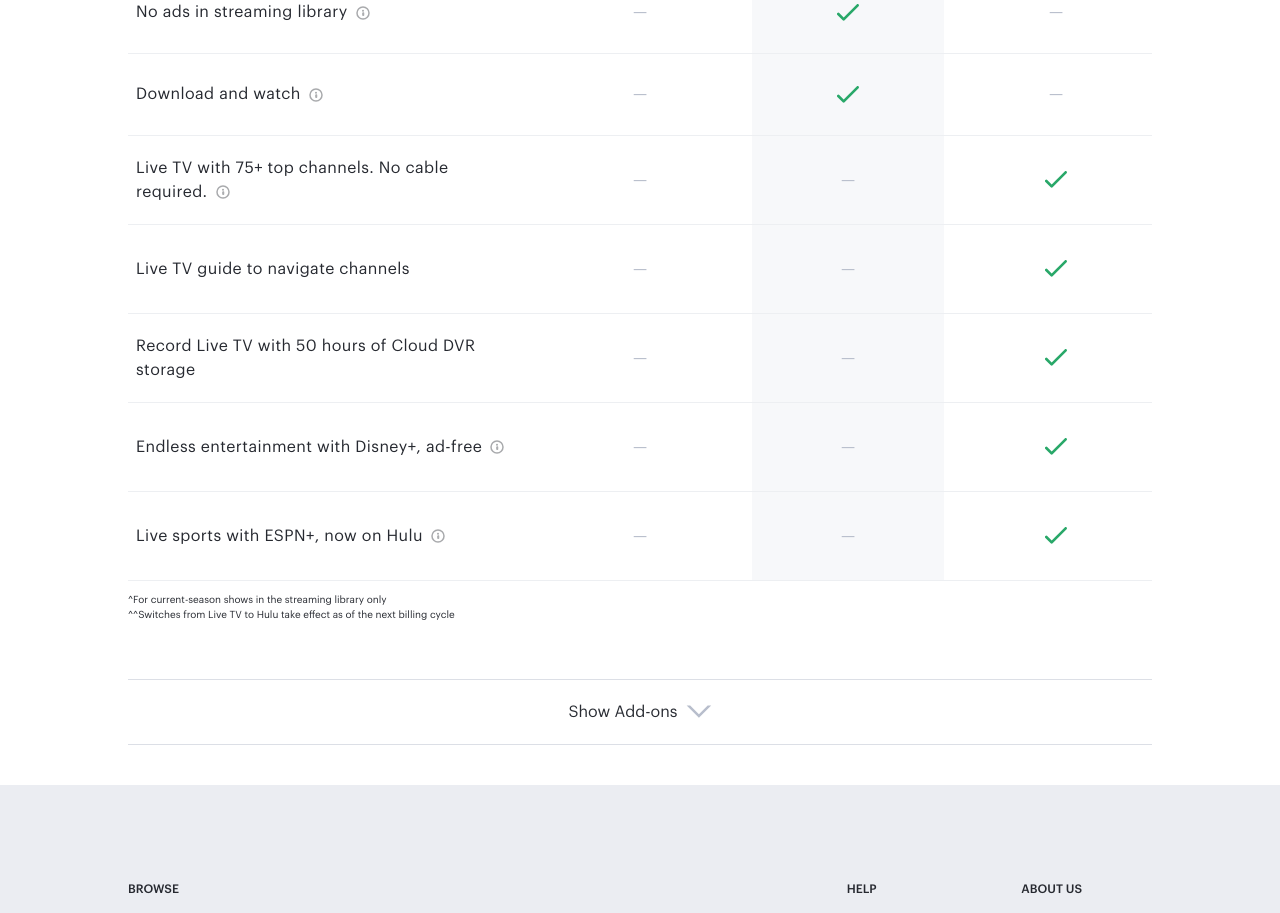
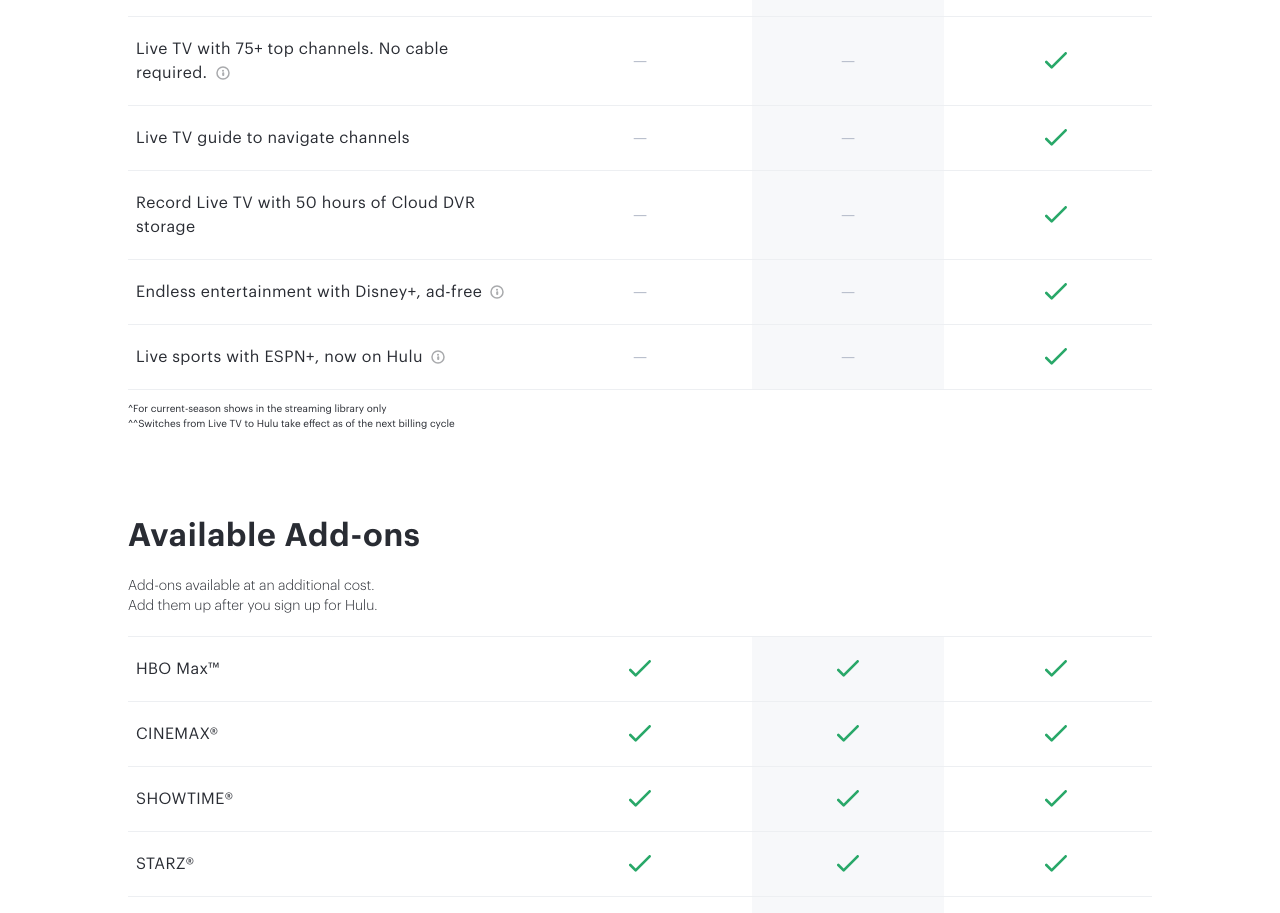
Before and after one commit to ekiira/hulu-clone, a Vue app: page / in a window 1280 px wide. Shown: the part 3320-4233 px from the top of the page. Built offline with nearby package versions, Linux system fonts and the light colour scheme.

Commit message:
add payment add-ons

```diff
--- a/src/components/PaymentPlan.vue
+++ b/src/components/PaymentPlan.vue
@@ -1,6 +1,7 @@
 <script setup lang="ts">
-import data from "../utils/constant";
+import { data, addOns } from "../utils/constant";
 import Tick from "./icons/Tick.vue";
+import Info from "./icons/Info.vue";
 </script>
 
 <template>
@@ -86,7 +87,69 @@ import Tick from "./icons/Tick.vue";
         <div
           v-for="(el, index) in data"
           :key="index"
-          class="grid grid-cols-5 gap-4 text-gray-4 border-b border-[#EDEFF2] last:border-[#DCDFE6] items-center"
+          class="grid grid-cols-5 gap-4 text-gray-5 border-b border-gray-6 last:border-gray-7 items-center"
+        >
+          <div class="col-span-2 py-5 px-2">
+            <span class="tracking-wide">
+              {{ el.text }}
+            </span>
+
+            <span class="ml-2" v-if="el.hasInfo">
+              <Info />
+            </span>
+          </div>
+
+          <div class="centered justify-center py-5 px-2">
+            <div v-if="el.firstColumn">
+              <Tick />
+            </div>
+            <div v-else>
+              <span class="text-[#B8BECC]"> — </span>
+            </div>
+          </div>
+          <div class="centered h-full bg-[#F7F8FA] py-5 px-2">
+            <div v-if="el.secondColumn">
+              <Tick />
+            </div>
+            <div v-else>
+              <span class="text-[#B8BECC]"> — </span>
+            </div>
+          </div>
+          <div class="centered py-5 px-2">
+            <div v-if="el.thirdColumn">
+              <Tick />
+            </div>
+            <div v-else>
+              <span class="text-[#B8BECC]"> — </span>
+            </div>
+          </div>
+        </div>
+        <div class="text-x text-gray-5 mt-3">
+          <p>^For current-season shows in the streaming library only</p>
+          <p>
+            ^^Switches from Live TV to Hulu take effect as of the next billing
+            cycle
+          </p>
+        </div>
+
+        <!-- Add-ons -->
+        <div class="text-gray-5 pt-20">
+          <div class="border-gray-6 border-b pb-5">
+            <span class="mr-3 text-[32px] tracking-wide font-customSemiBold"
+              >Available Add-ons</span
+            >
+            <div class="w-3/4 mt-1">
+              <p class="font-customLight text-sm pt-3">
+                Add-ons available at an additional cost.<br />Add them up after
+                you sign up for Hulu.
+              </p>
+            </div>
+          </div>
+
+          <div
+            v-for="(el, index) in addOns"
+            :key="index"
+            class="grid grid-cols-5 gap-4 border-b border-gray-6 last:border-none items-center"
           >
             <div class="col-span-2 py-5 px-2">
               <span class="tracking-wide">
@@ -111,8 +174,7 @@ import Tick from "./icons/Tick.vue";
                 </svg>
               </span>
             </div>
-
-          <div class="centered justify-center py-5 px-2">
+            <div class="centered py-5 px-2">
               <div v-if="el.firstColumn">
                 <Tick />
               </div>
@@ -120,7 +182,7 @@ import Tick from "./icons/Tick.vue";
                 <span class="text-[#B8BECC]"> — </span>
               </div>
             </div>
-          <div class="centered h-full bg-[#F7F8FA] py-8 px-2">
+            <div class="centered h-full bg-[#F7F8FA] py-5 px-2">
               <div v-if="el.secondColumn">
                 <Tick />
               </div>
@@ -137,15 +199,12 @@ import Tick from "./icons/Tick.vue";
               </div>
             </div>
           </div>
-        <div class="text-x text-gray-5 mt-3">
-          <p>^For current-season shows in the streaming library only</p>
-          <p>
-            ^^Switches from Live TV to Hulu take effect as of the next billing
-            cycle
-          </p>
         </div>
 
-        <div class="mt-14 border-y border-[#DCDFE6] py-5 centered text-gray-5">
+        <div
+          class="border-y border-gray-7 py-5 centered text-gray-5"
+          role="button"
+        >
           <span class="flex"
             >Show Add-ons
             <span class="centered ml-2">
--- /dev/null
+++ b/src/components/icons/Info.vue
@@ -0,0 +1,17 @@
+<template>
+  <svg
+    class="inline-flex"
+    xmlns="http://www.w3.org/2000/svg"
+    width="14"
+    height="14"
+    fill="none"
+    fill-rule="evenodd"
+    opacity=".4"
+  >
+    <g stroke="#292c33">
+      <circle stroke-width="1.5" cx="7" cy="7" r="6" />
+      <path d="M6.75 6.75h1V9.5h-1z" fill="#292c33" />
+    </g>
+    <circle fill="#292c33" cx="7" cy="4.75" r="1" />
+  </svg>
+</template>
--- a/src/utils/constant.ts
+++ b/src/utils/constant.ts
@@ -1,4 +1,4 @@
-export default [
+export const data = [
   {
     text: "Streaming Library with thousands of TV episodes and movies",
     firstColumn: true,
@@ -93,3 +93,64 @@ export default [
     hasInfo: true,
   },
 ];
+
+export const addOns = [
+  {
+    text: "HBO Max™",
+    firstColumn: true,
+    secondColumn: true,
+    thirdColumn: true,
+    hasInfo: false,
+  },
+
+  {
+    text: "CINEMAX®",
+    firstColumn: true,
+    secondColumn: true,
+    thirdColumn: true,
+    hasInfo: false,
+  },
+
+  {
+    text: "SHOWTIME®",
+    firstColumn: true,
+    secondColumn: true,
+    thirdColumn: true,
+    hasInfo: false,
+  },
+  {
+    text: "STARZ®",
+    firstColumn: true,
+    secondColumn: true,
+    thirdColumn: true,
+    hasInfo: false,
+  },
+  {
+    text: "Unlimited Screens",
+    firstColumn: false,
+    secondColumn: false,
+    thirdColumn: true,
+    hasInfo: true,
+  },
+  {
+    text: "Enhanced Cloud DVR",
+    firstColumn: false,
+    secondColumn: false,
+    thirdColumn: true,
+    hasInfo: false,
+  },
+  {
+    text: "Entertainment Add-on",
+    firstColumn: false,
+    secondColumn: false,
+    thirdColumn: true,
+    hasInfo: true,
+  },
+  {
+    text: "Espanol Add-on",
+    firstColumn: false,
+    secondColumn: false,
+    thirdColumn: true,
+    hasInfo: true,
+  },
+];
--- a/tailwind.config.js
+++ b/tailwind.config.js
@@ -20,6 +20,9 @@ module.exports = {
         "gray-3": "#DCDFE6",
         "gray-4": "#262930",
         "gray-5": "#292C33",
+        "gray-6": "#EDEFF2",
+        "gray-7": "#DCDFE6"
+
       },
     },
 
```
Lines whose indentation alone changed are shown as unchanged.
